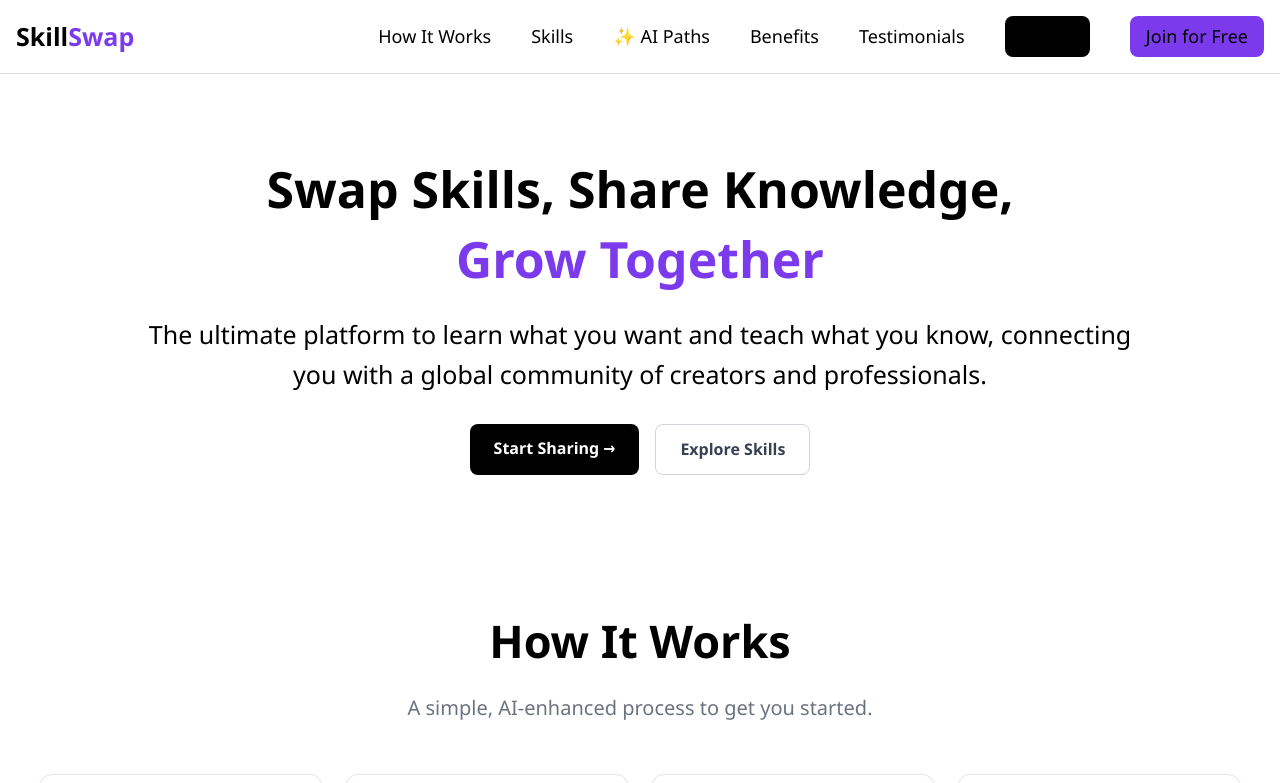
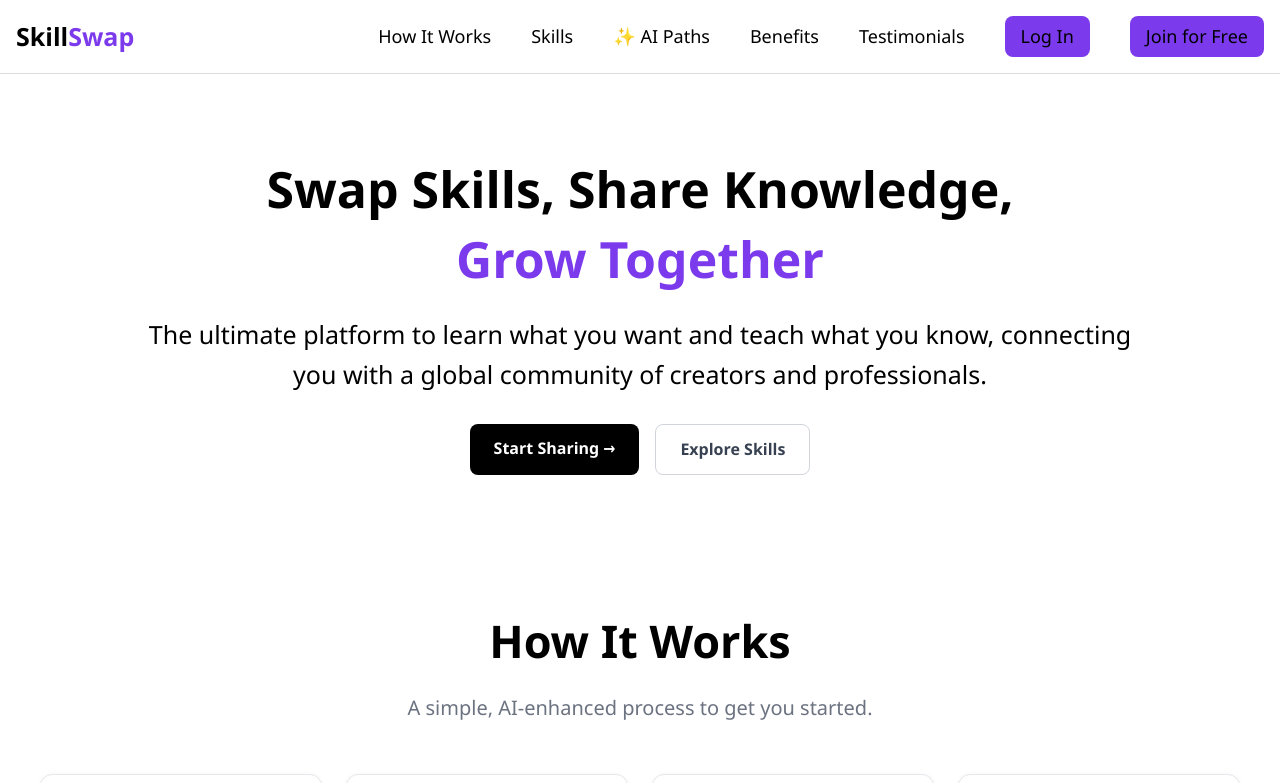
Before and after one commit to TEJASS-PATELL/Odoo_Hackathon_1781, a React (Vite) app in the folder Frontend/: page / in a window 1280 px wide. Shown: the top 783 px of the page. Built offline with nearby package versions, Linux system fonts and the light colour scheme.

Commit message:
final commit

```diff
--- a/Frontend/src/layouts/Navbar.css
+++ b/Frontend/src/layouts/Navbar.css
@@ -41,7 +41,7 @@
 }
 
 .login-btn {
-  background: #000000;
+  background: #7c3aed;
   border: none;
   color: white;
   padding: 6px 16px;
```
